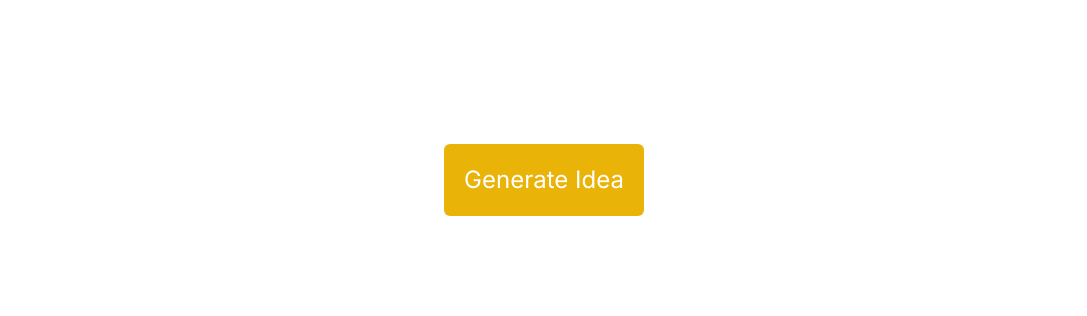
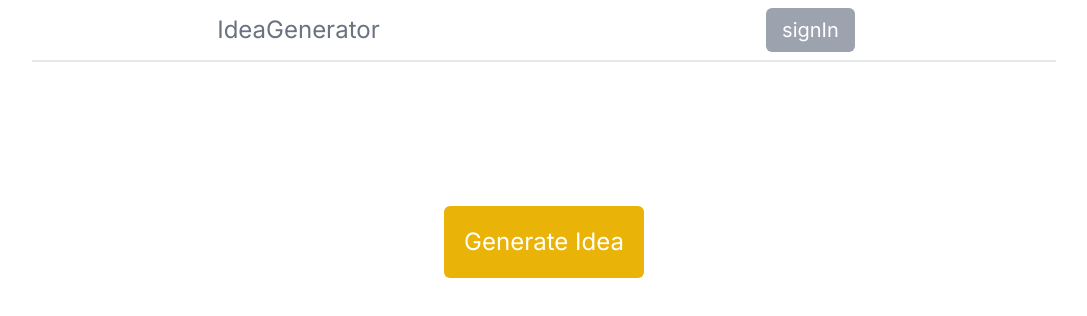
Before and after one commit to kentarokk/idea-generator, a Next.js app: page / in a window 1280 px wide. Shown: the top 316 px of the page, without its empty margins (96-1183 px from the left). Built offline with nearby package versions, Linux system fonts and the light colour scheme.

Commit message:
add/ navbar

```diff
--- a/src/app/page.tsx
+++ b/src/app/page.tsx
@@ -21,6 +21,10 @@ export default function Home() {
 
     setWord_1(wordlist_1[Math.floor(Math.random() * wordlist_1.length)]);
     setWord_2(wordlist_2[Math.floor(Math.random() * wordlist_2.length)]);
+  };
+
+  const signIn = () => {
+    alert("sign in ");
   };
 
   const createIdea = () => {
@@ -456,6 +460,18 @@ export default function Home() {
   ];
 
   return (
+    <div>
+      <nav className="flex justify-around items-center mx-[10%] mt-2 border-b-2">
+        <div>
+          <h1 className="text-gray-500 text-2xl mb-2">IdeaGenerator</h1>
+        </div>
+        <button
+          onClick={signIn}
+          className="px-4 py-2 mb-2 mx-4 transition-all duration-400 bg-gray-400 rounded-md text-white text-xl hover:bg-gray-300"
+        >
+          signIn
+        </button>
+      </nav>
       <main className="flex min-h-screen flex-col items-center justify-between p-24">
         <div className="flex justify-center items-center flex-col gap-3">
           <motion.div
@@ -524,5 +540,6 @@ export default function Home() {
           </AnimatePresence>
         </div>
       </main>
+    </div>
   );
 }
```
Lines whose indentation alone changed are shown as unchanged.
